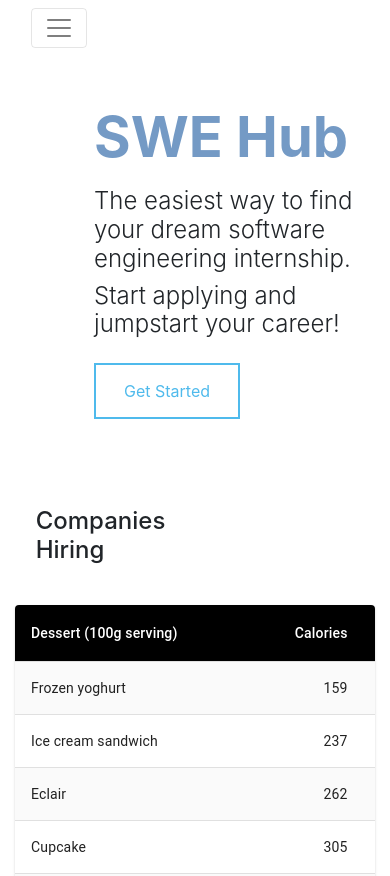
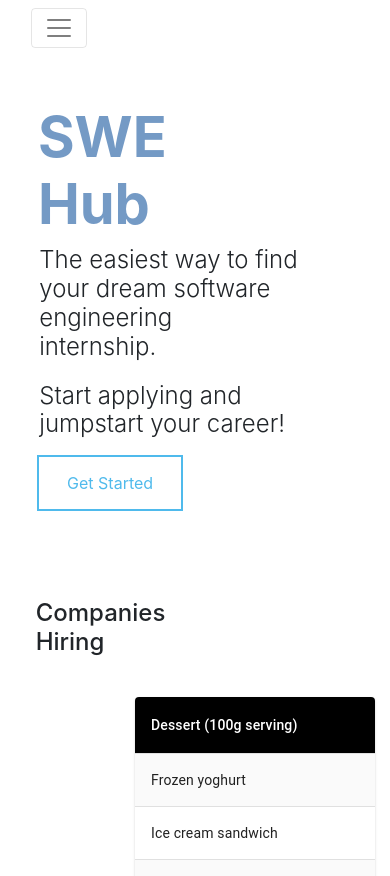
Before and after one commit to andrewchen349/SWE-Hub, a React (Create React App) app in the folder swe-hub/: page / in a window 390 px wide. Shown: the top 876 px of the page. Built offline with nearby package versions, Linux system fonts and the light colour scheme; a web font is replaced by a local one.

Commit message:
Fixed resizing issue for landing page

```diff
--- a/swe-hub/src/App.js
+++ b/swe-hub/src/App.js
@@ -7,7 +7,6 @@ import 'bootstrap/dist/css/bootstrap.min.css';
 
 //Pages Imports
 import Home from './pages/Home';
-import Donation from './pages/Donation';
 import Register from './pages/Register';
 import Signin from './pages/SignIn';
 import Forgot from './pages/ForgotPassword';
@@ -64,7 +63,6 @@ class App extends React.Component{
                 </Navbar>
                 <Route path="/" exact render={() => <Home subTitle={this.state.home.subTitle} text={this.state.home.text} />} />
                 <Route path="/account" exact render={() => <Signin />} />
-                <Route path="/support" exact render={() => <Donation />} />
                 <Route path="/register" exact render={() => <Register />} />
                 <Route path="/forgot" exact render={() => <Forgot />} />
             </Container>
--- a/swe-hub/src/components/HomeHero.js
+++ b/swe-hub/src/components/HomeHero.js
@@ -11,14 +11,14 @@ function HomeHero(props){
         <Jumbotron className="bg-transparent jumbotron-fluid p-0 ">
             <Container fluid={true}>
                 <Row className="justify-content-center py-5 pl-5">
-                    <Col className="text-left ml-3" md={9} sm={12} >
+                    <Col className="text-left ml-3 hero " md={9} sm={12} >
                         <h2 className="display-4 font-weight-bolder justift-content-center"><span style={{color:'#749AC5'}}>SWE Hub</span></h2>
                     </Col>
-                    < Col className="text-left ml-3 py-2" md={9} sm={12}>
-                        { props.subTitle && <h4 className="display-6 font-weight-light">{props.subTitle}</h4> }
-                        { props.text && <h4 className="display-6 font-weight-light">{props.text}</h4> }
+                    < Col className="text-left ml-3 hero2 " md={9} sm={12}>
+                        { props.subTitle && <h4 className="display-6 font-weight-light he">{props.subTitle}</h4> }
+                        { props.text && <h4 className="display-6 font-weight-light he2">{props.text}</h4> }
                     </Col>
-                    <Col className="text-left ml-3 py-2" md={9} sm={12}>
+                    <Col className="text-left ml-3 py-2 hero3" md={9} sm={12}>
                         <button className='success' onClick={event => window.location.href='/account'}>Get Started</button>
                     </Col>
                 </Row>
--- a/swe-hub/src/components/InputFormForgot.js
+++ b/swe-hub/src/components/InputFormForgot.js
@@ -44,7 +44,6 @@ export default function CustomizedInputs() {
             </Row>
             <Row className="justify-content-center">
                 <Col className="text-left-center ml-3" md={9} sm={12}>
-                    {/* <h3 className="justify-content-center subheading sign">Password?</h3> */}
                     <form className={classes.root} noValidate>
                         <div>
                             <CssTextField
--- a/swe-hub/src/index.css
+++ b/swe-hub/src/index.css
@@ -148,7 +148,35 @@ code {
 .cp{
   margin-left: 400px;
 }
+.tablect{
+  max-width: 1300px;
+  margin-left: 120px;
+}
 
+@media (max-width: 700px)
+{
+    .hero
+    {
+        margin-right: 80%;
+    }
+    .hero2
+    {
+      margin-right: 35%;
+    }
+    .he{
+      padding-right: 150px;
+      display: inline;
+    }
+    .he2{
+      margin-top: 20px;
+    }
+    .success{
+      width: max-content;
+    }
+    .hero3{
+      margin-right: 75%;
+    }
+}
 
 @media (max-width: 700px)
 {
--- a/swe-hub/src/pages/Donation.js
+++ /dev/null
@@ -1,12 +0,0 @@
-import React from 'react';
-
-
-function Donation(props){
-    return(
-        <div>
-            <p> Donation Page Working </p>
-        </div>
-    );
-}
-
-export default Donation;
--- a/swe-hub/src/pages/Home.js
+++ b/swe-hub/src/pages/Home.js
@@ -14,7 +14,7 @@ function Home(props){
             <div>
                 <Hero />
             </div>
-            <div className="mt-2">
+            <div className="mt-2 tablect">
                 <Table />
             </div>
         </div>
```
